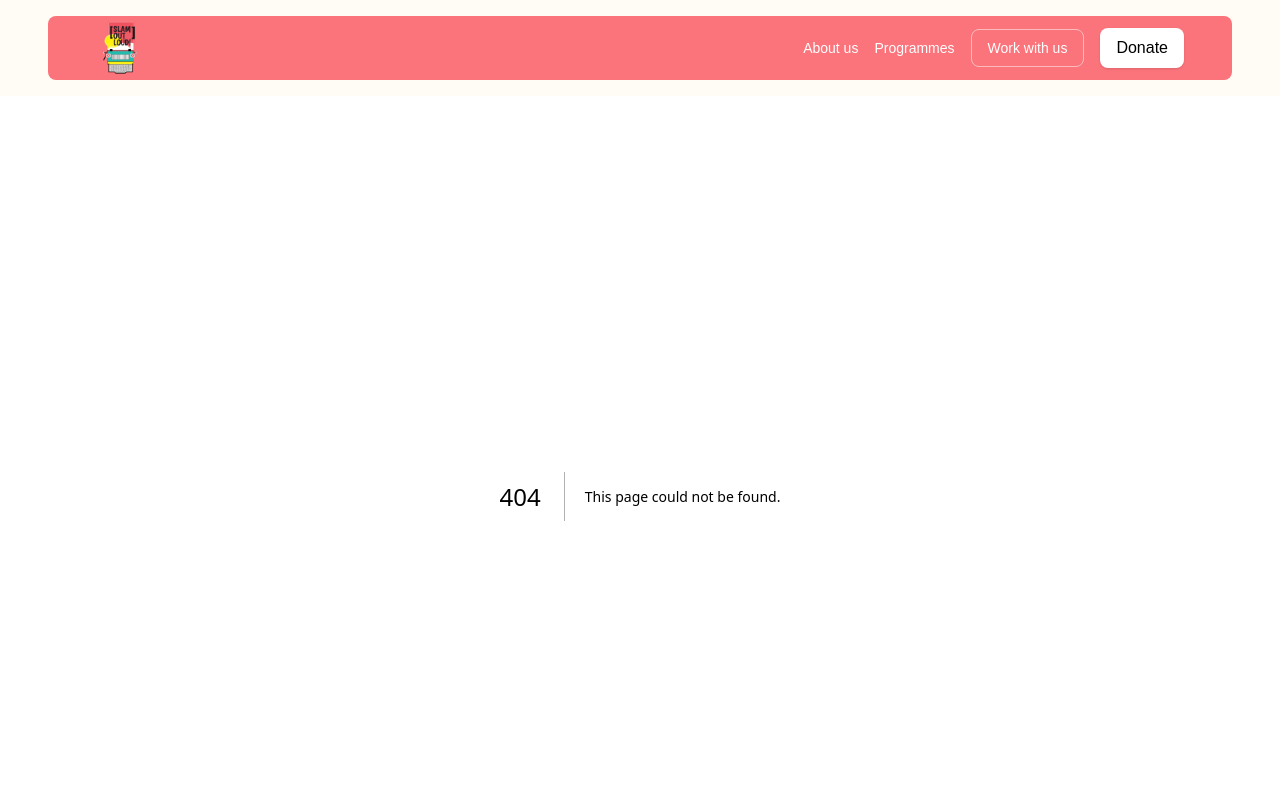
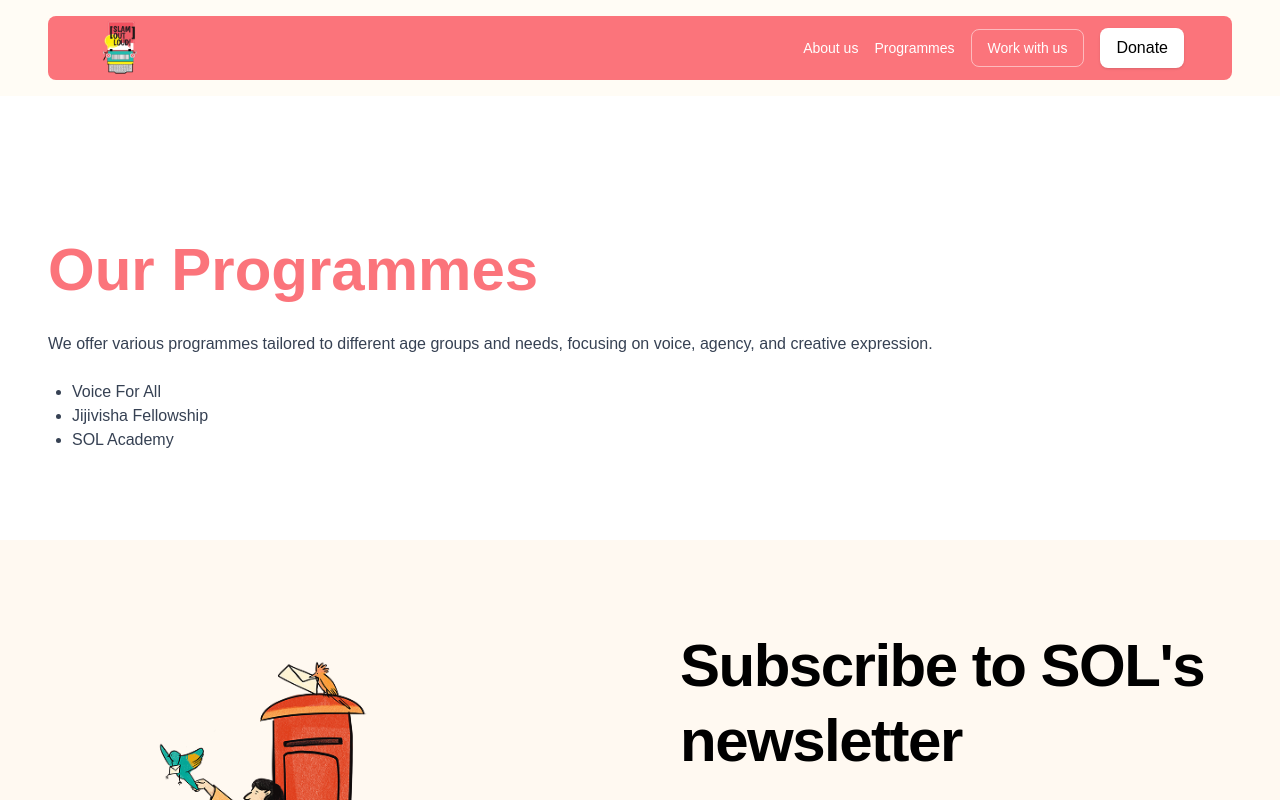
Before and after one commit to mokshchadha/slamoutloud, a Next.js app: page /jijivisha in a window 1280 px wide. Before the commit this address had no page. Shown: the top 800 px of the page. Built offline with nearby package versions, Linux system fonts and the light colour scheme.

Commit message:
minor style fix

```diff
--- a/src/app/components/Header.tsx
+++ b/src/app/components/Header.tsx
@@ -9,7 +9,7 @@ export default function Header() {
 
   const navLinks = [
     { name: "About us", href: "/about-us" },
-    { name: "Programmes", href: "/programmes" },
+    { name: "Programmes", href: "#programmes" },
     { name: "Work with us", href: "/work-with-us" },
   ];
 
--- a/src/app/components/homepage/ChildrensHighlight.tsx
+++ b/src/app/components/homepage/ChildrensHighlight.tsx
@@ -26,7 +26,7 @@ const highlights = [
 export default function ChildrensHighlight() {
   return (
     <section className="w-full py-16 md:py-24 px-6 md:px-12 flex justify-center overflow-hidden">
-      <div className="max-w-6xl w-full bg-[#FF807B] px-6 py-12 md:px-16 md:py-20 flex flex-col gap-12 md:gap-16">
+      <div className=" w-full bg-[#FF807B] px-6 py-12 md:px-16 md:py-20 flex flex-col gap-12 md:gap-16">
 
         {/* Header Section */}
         <div className="text-center flex flex-col items-center gap-2">
--- a/src/app/components/homepage/Programmes.tsx
+++ b/src/app/components/homepage/Programmes.tsx
@@ -2,7 +2,7 @@ import Image from 'next/image';
 
 export default function Programmes() {
   return (
-    <section className="w-full bg-[#fdfaf4] py-16 md:py-32 px-6 md:px-12 flex justify-center font-sans overflow-hidden">
+    <section id="programmes" className="w-full bg-[#fdfaf4] py-16 md:py-32 px-6 md:px-12 flex justify-center font-sans overflow-hidden">
       <div className="max-w-[1400px] w-full flex flex-col lg:flex-row gap-8 lg:gap-16 pl-0 md:pl-8">
 
         {/* Title Section */}
--- a/src/app/programmes/page.tsx
+++ b/src/app/jijivisha/page.tsx
@@ -1,7 +1,7 @@
 import Footer from "../components/Footer";
 import Newsletter from "../components/homepage/Newsletter";
 
-export default function ProgrammesPage() {
+export default function JijivishaPage() {
   return (
     <main className="min-h-screen pt-20">
       <section className="py-16 px-6 md:px-12 max-w-7xl mx-auto">
```
